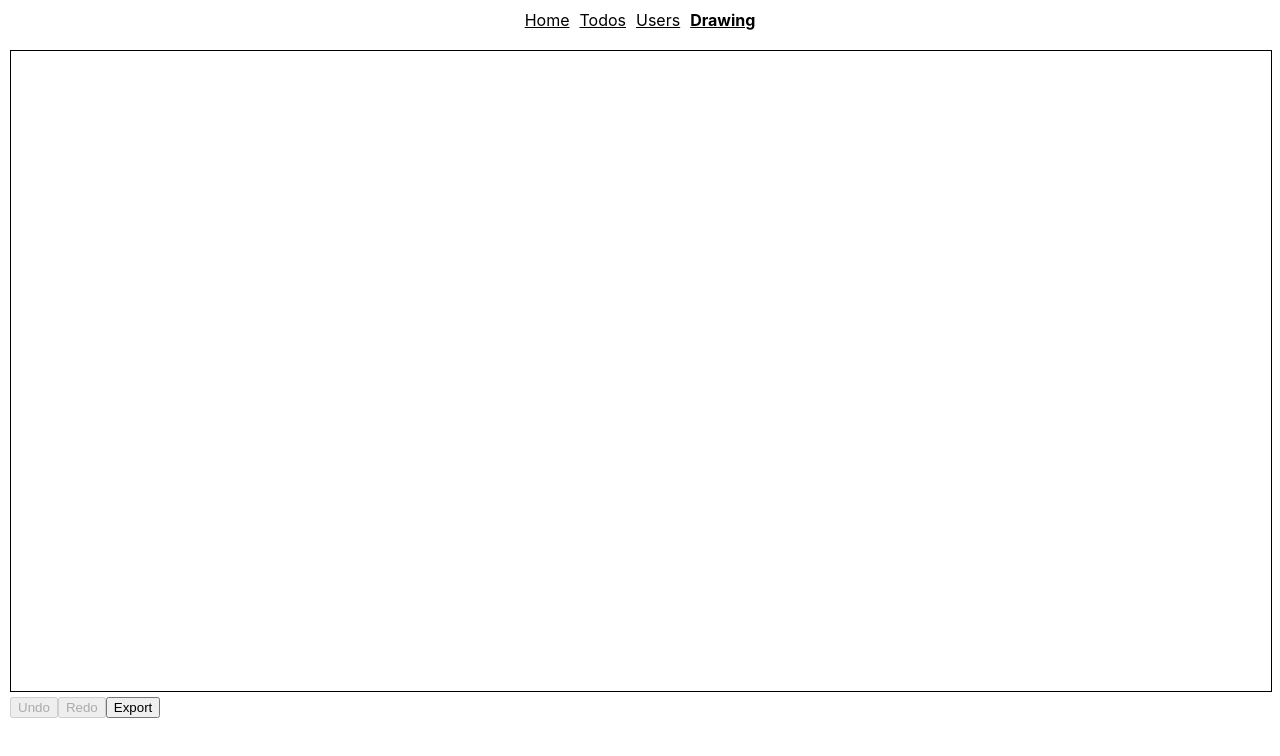
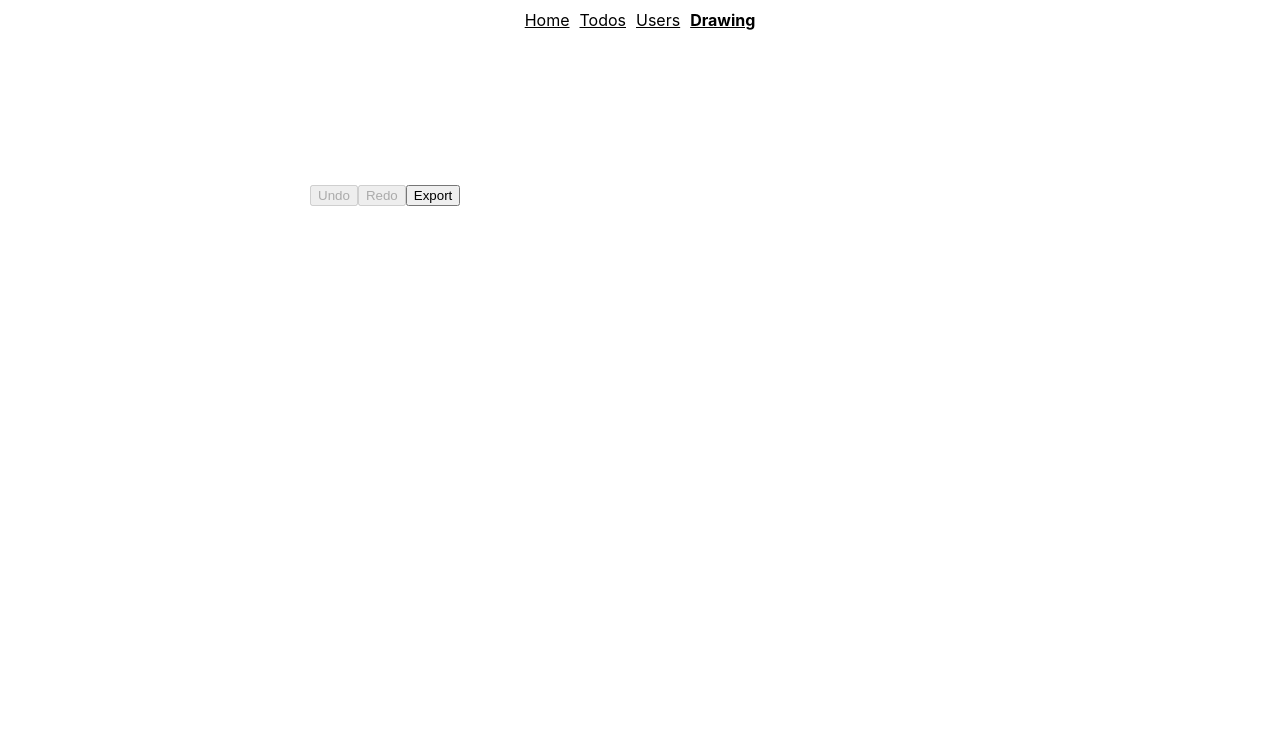
Before and after one commit to DP-PLAYGROUND/react-playground, a React (Create React App) app: page /drawing in a window 1280 px wide. Shown: the top 756 px of the page. Built offline with nearby package versions, Linux system fonts and the light colour scheme.

Commit message:
remove redundant styles from drawing palette

```diff
--- a/src/Drawing/Drawing.module.scss
+++ /dev/null
@@ -1,5 +0,0 @@
-.palette {
-    border: 1px solid black;
-    width: 100%;
-    height: 80vh;
-}
--- a/src/Drawing/Drawing.tsx
+++ b/src/Drawing/Drawing.tsx
@@ -1,13 +1,12 @@
 import { FunctionComponent } from "react";
 import { DrawingPalette } from "./DrawingPalette/DrawingPalette";
-import styles from "./Drawing.module.scss";
 import { FreeHandDrawing } from "./DrawingPalette/FreeHandDrawing/FreeHandDrawing";
 import { DrawingExport } from "./DrawingPalette/DrawingExport/DrawingExport";
 import { DrawingUndoRedo } from "./DrawingPalette/DrawingUndoRedo/DrawingUndoRedo";
 
 const Drawing: FunctionComponent = () => {
   return (
-    <DrawingPalette className={styles.palette}>
+    <DrawingPalette>
       <FreeHandDrawing />
       <DrawingUndoRedo/>
       <DrawingExport type="image/webp" quality={1}/>
```
